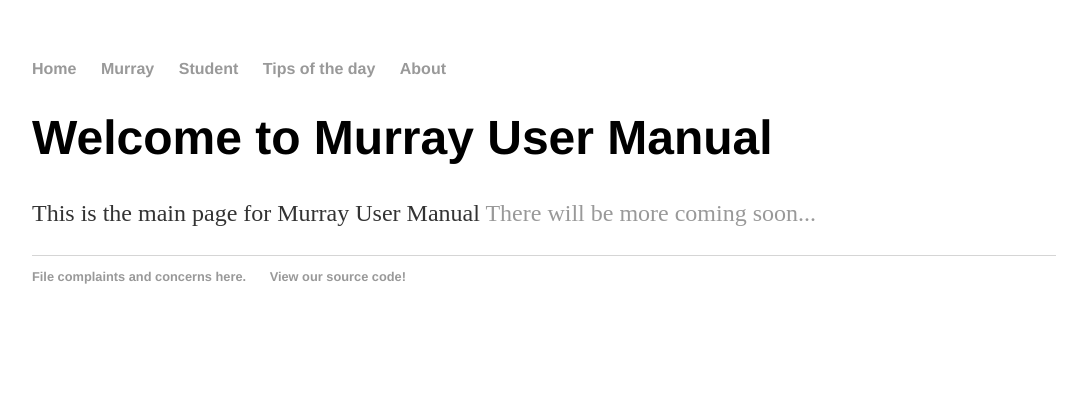
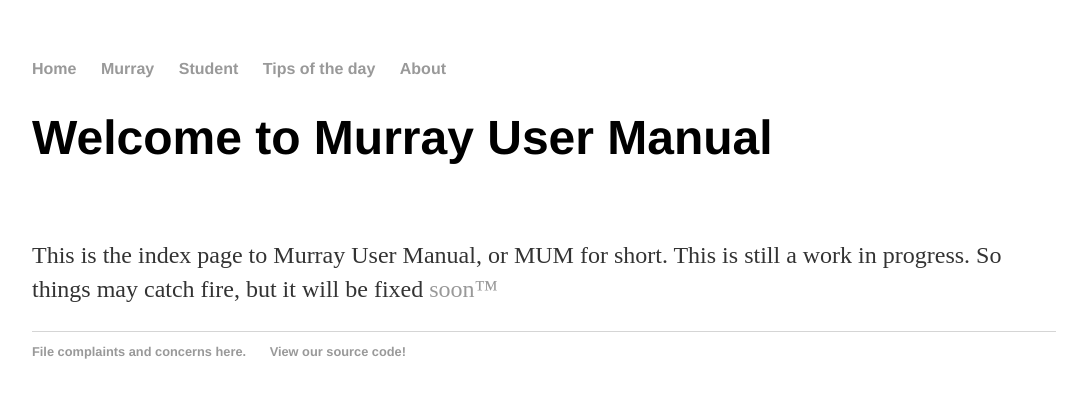
Before and after one commit to rowen2/rowen2.github.io, a Jekyll site: the page built from index.html, in a window 1280 px wide. Shown: the top 398 px of the page, without its empty margins (96-1183 px from the left). Built offline with Jekyll 4.4.1, drawn with Linux system fonts in a browser that asks for light colours.

Commit message:
Update index.html

```diff
--- a/index.html
+++ b/index.html
@@ -4,5 +4,6 @@ title: Murray User Manual (MUM)
 ---
 <div class="blurb">
 	<h1>Welcome to Murray User Manual</h1>
-	<p> This is the main page for Murray User Manual  <a href="https://developer.valvesoftware.com/wiki/Valve_Time">There will be more coming soon...</a></p>
+	<br>
+	<p> This is the index page to Murray User Manual, or MUM for short. This is still a work in progress. So things may catch fire, but it will be fixed <a href="https://developer.valvesoftware.com/wiki/Valve_Time">soon™</a></p>
 </div><!-- /.blurb -->
```
